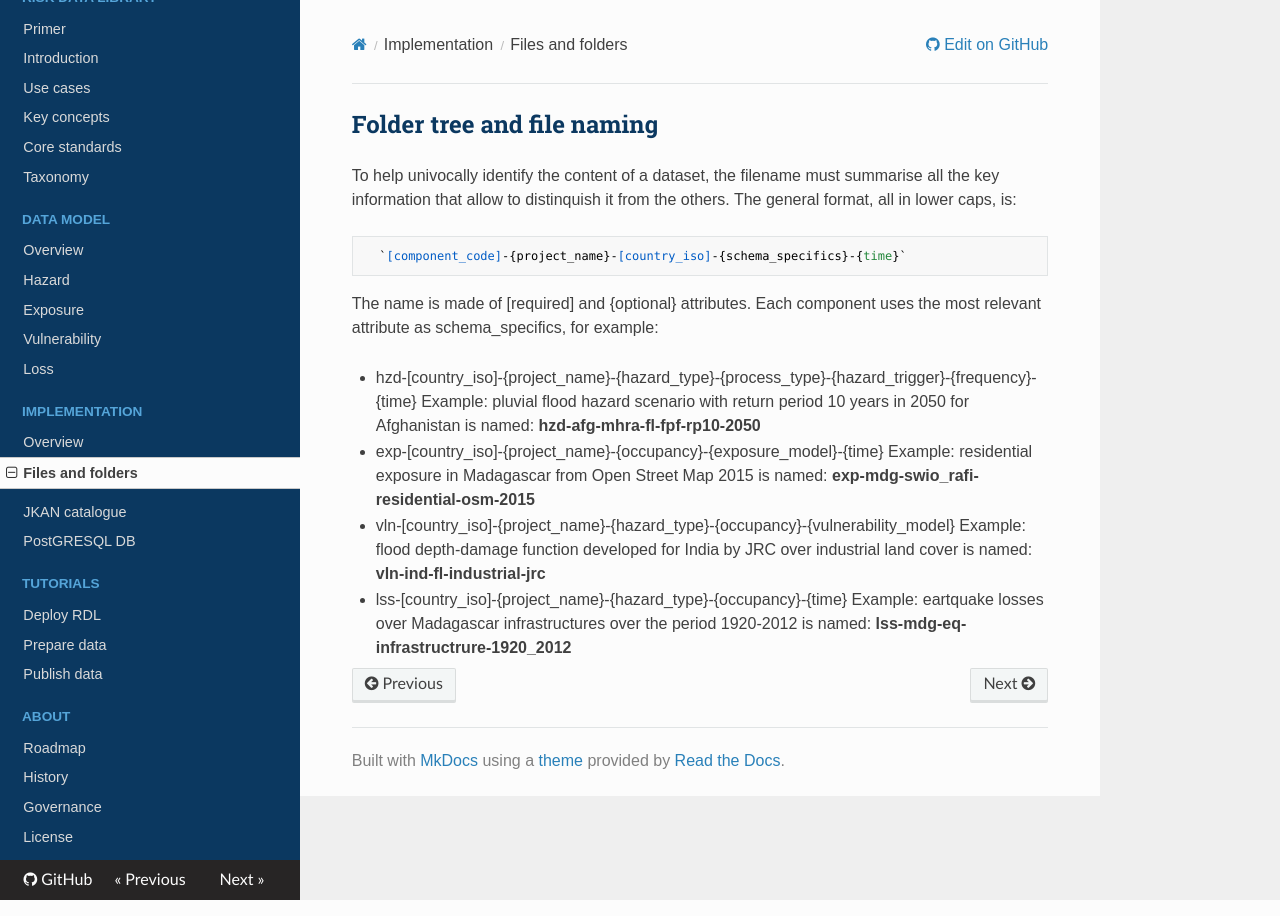
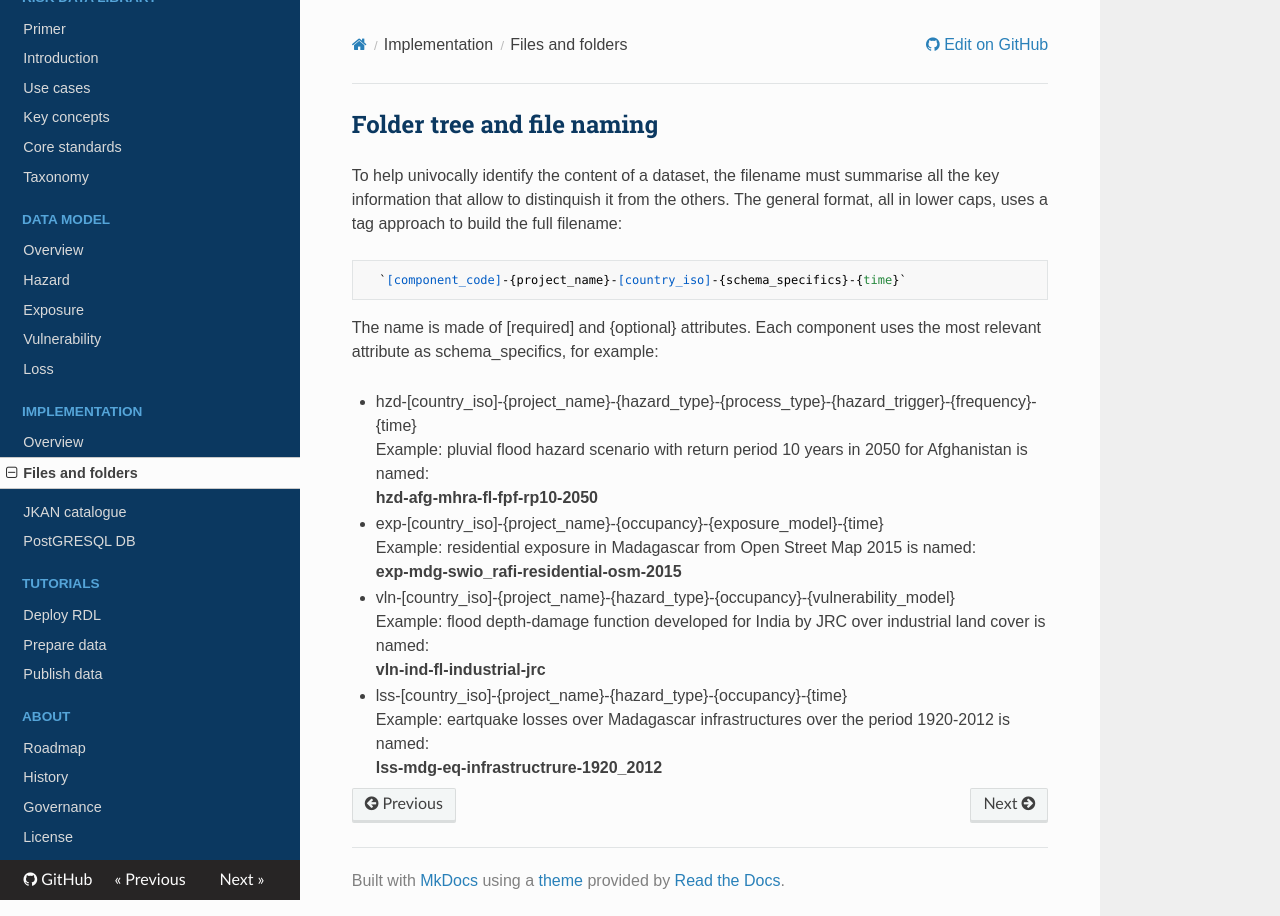
Before and after one commit to GFDRR/rdl-docs, an MkDocs documentation site: the page built from docs/folder_files.md, in a window 1280 px wide. Built offline with MkDocs 1.6.1, drawn with Linux system fonts in a browser that asks for light colours; nearby versions of some CDN libraries.

Commit message:
Update folder_files.md

```diff
--- a/docs/folder_files.md
+++ b/docs/folder_files.md
@@ -1,24 +1,24 @@
 ## Folder tree and file naming
 
 To help univocally identify the content of a dataset, the filename must summarise all the key information that allow to distinquish it from the others.
- The general format, all in lower caps, is:
+The general format, all in lower caps, uses a tag approach to build the full filename:
 
       `[component_code]-{project_name}-[country_iso]-{schema_specifics}-{time}`
 
- The name is made of [required] and {optional} attributes. Each component uses the most relevant attribute as schema_specifics, for example:
+The name is made of [required] and {optional} attributes. Each component uses the most relevant attribute as schema_specifics, for example:
 
- - hzd-[country_iso]-{project_name}-{hazard_type}-{process_type}-{hazard_trigger}-{frequency}-{time}
-         Example: pluvial flood hazard scenario with return period 10 years in 2050 for Afghanistan is named:
+ - hzd-[country_iso]-{project_name}-{hazard_type}-{process_type}-{hazard_trigger}-{frequency}-{time}<br>
+         Example: pluvial flood hazard scenario with return period 10 years in 2050 for Afghanistan is named:<br>
          **hzd-afg-mhra-fl-fpf-rp10-2050**
 
- - exp-[country_iso]-{project_name}-{occupancy}-{exposure_model}-{time}
-         Example: residential exposure in Madagascar from Open Street Map 2015 is named:
+ - exp-[country_iso]-{project_name}-{occupancy}-{exposure_model}-{time}<br>
+         Example: residential exposure in Madagascar from Open Street Map 2015 is named:<br>
          **exp-mdg-swio_rafi-residential-osm-2015**
 
- - vln-[country_iso]-{project_name}-{hazard_type}-{occupancy}-{vulnerability_model}
-         Example: flood depth-damage function developed for India by JRC over industrial land cover is named:
+ - vln-[country_iso]-{project_name}-{hazard_type}-{occupancy}-{vulnerability_model}<br>
+         Example: flood depth-damage function developed for India by JRC over industrial land cover is named:<br>
          **vln-ind-fl-industrial-jrc**
 
- - lss-[country_iso]-{project_name}-{hazard_type}-{occupancy}-{time}
-   Example: eartquake losses over Madagascar infrastructures over the period 1920-2012 is named:
+ - lss-[country_iso]-{project_name}-{hazard_type}-{occupancy}-{time}<br>
+   Example: eartquake losses over Madagascar infrastructures over the period 1920-2012 is named:<br>
    **lss-mdg-eq-infrastructrure-1920_2012**
```
